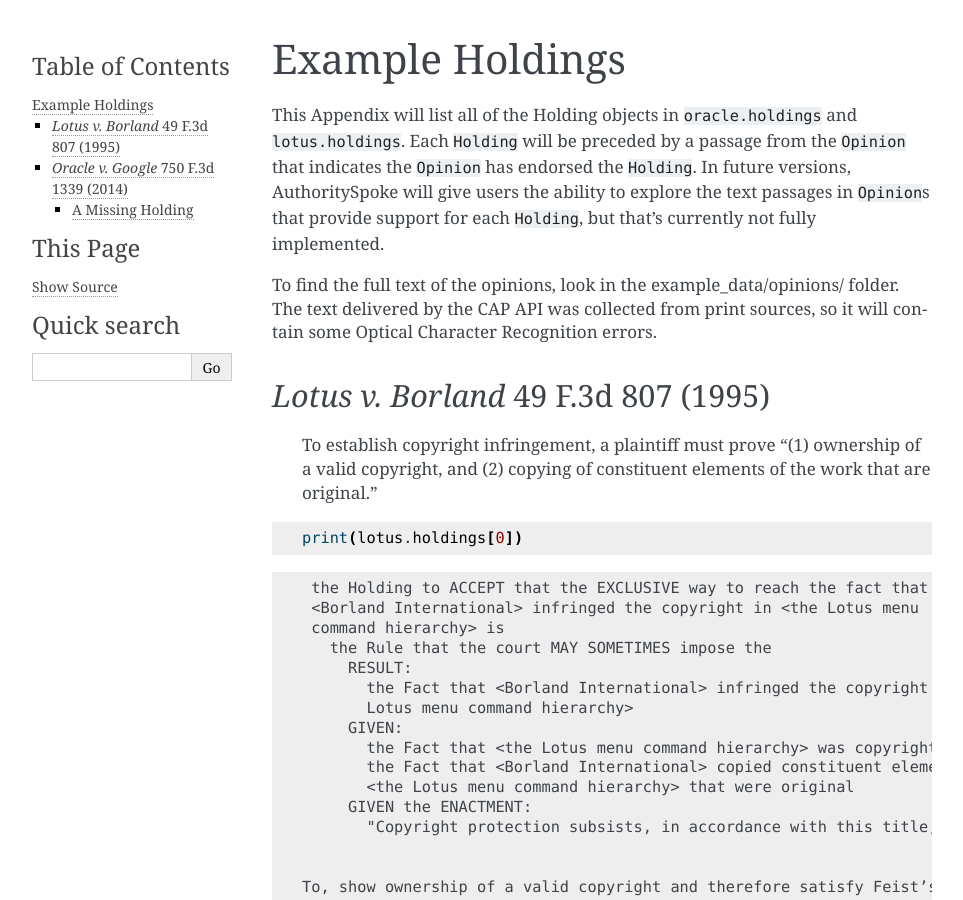
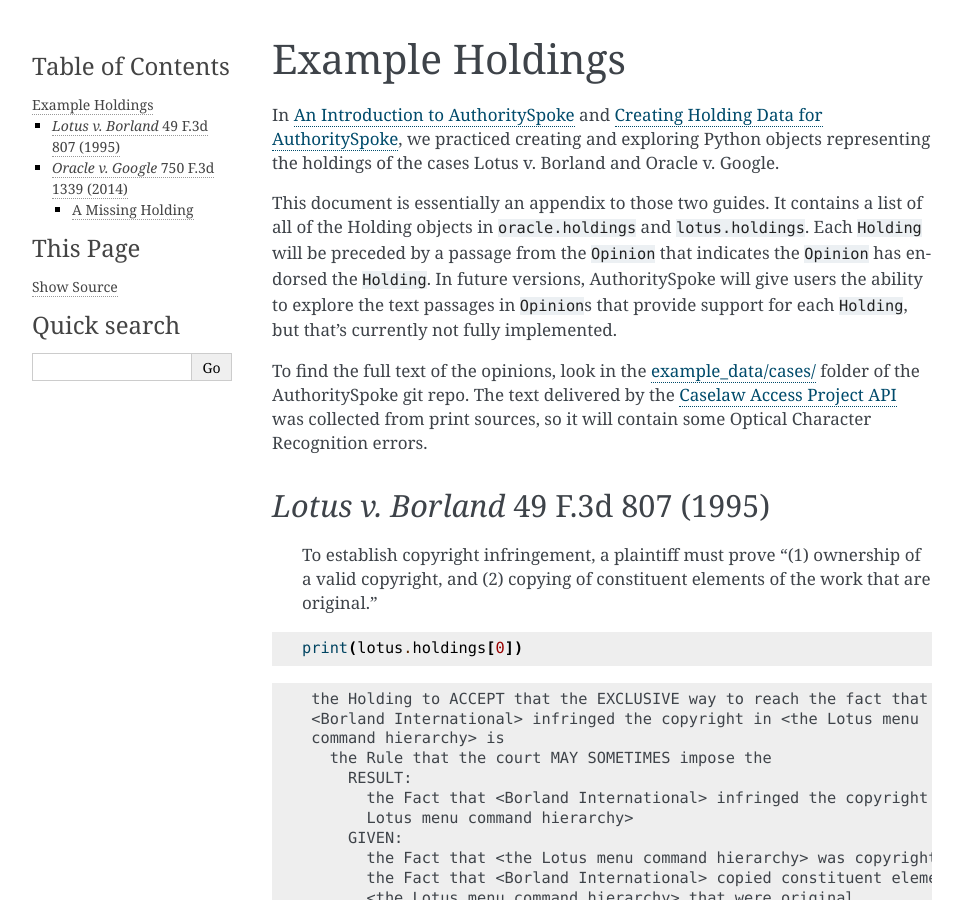
Before and after one commit to mscarey/AuthoritySpoke, a Sphinx documentation site: the page built from docs/guides/example_holdings.rst, in a window 1280 px wide and 900 px high. Shown: the whole window, without its empty margins (148-1111 px from the left). Built offline with Sphinx 7.4.7, drawn with Linux system fonts in a browser that asks for light colours.

Commit message:
update first section of example holdings document

```diff
--- a/docs/guides/example_holdings.rst
+++ b/docs/guides/example_holdings.rst
@@ -3,7 +3,12 @@
 Example Holdings
 ======================================
 
-This Appendix will list all of the Holding objects in
+In :ref:`introduction` and :ref:`create_holding_data`, we
+practiced creating and exploring Python objects representing the
+holdings of the cases Lotus v. Borland and Oracle v. Google.
+
+This document is essentially an appendix to those two guides.
+It contains a list of all of the Holding objects in
 ``oracle.holdings`` and ``lotus.holdings``. Each ``Holding`` will be
 preceded by a passage from the ``Opinion`` that indicates the
 ``Opinion`` has endorsed the ``Holding``. In future versions,
@@ -12,9 +17,13 @@
 currently not fully implemented.
 
 To find the full text of the opinions, look in the
-example_data/opinions/ folder. The text delivered by the CAP API was
-collected from print sources, so it will contain some Optical Character
-Recognition errors.
+`example_data/cases/ <https://github.com/mscarey/AuthoritySpoke/tree/master/example_data/cases>`__
+folder of the AuthoritySpoke git repo.
+The text delivered by the
+`Caselaw Access Project API <https://case.law/api/>`__ was
+collected from print sources, so it will contain some Optical
+Character Recognition errors.
+
 
 *Lotus v. Borland* 49 F.3d 807 (1995)
 ~~~~~~~~~~~~~~~~~~~~~~~~~~~~~~~~~~~~~
--- a/docs/guides/introduction.rst
+++ b/docs/guides/introduction.rst
@@ -21,7 +21,7 @@
 rules.
 
 To help you obtain court opinions, AuthoritySpoke provides an interface
-to the `Case Access Project <https://case.law/>`__ API, a project of the
+to the `Caselaw Access Project <https://case.law/>`__ API, a project of the
 Harvard Law School Library Innovation Lab. You’ll need to `register for
 an API key <https://case.law/user/register/>`__.
 
@@ -33,7 +33,7 @@
 United States Constitution. You’ll need to `sign
 up <https://authorityspoke.com/account/signup/>`__ for an account and
 then obtain a Legislice API key from your account page. The Legislice
-API key is not the same as the Case Access Project API key.
+API key is not the same as the Caselaw Access Project API key.
 
 As of version 0.4, you mostly have to create your own procedural rule
 annotations, but the `GitHub repository for
@@ -90,7 +90,7 @@
 --------------------------------------
 
 Now we need some court opinions to load into AuthoritySpoke. We’ll
-collect these from the Case Access Project API. To download full cases
+collect these from the Caselaw Access Project API. To download full cases
 from CAP, you’ll need to `register for an API
 key <https://case.law/user/register/>`__. However, if you set the
 ``USE_REAL_CASE_API`` variable to ``False``, then you don’t need an API
```
Also changed, not shown: changelog.md (+31 -19 lines), docs/guides/create_holding_data.rst (+6 -6 lines), 4 other files.
